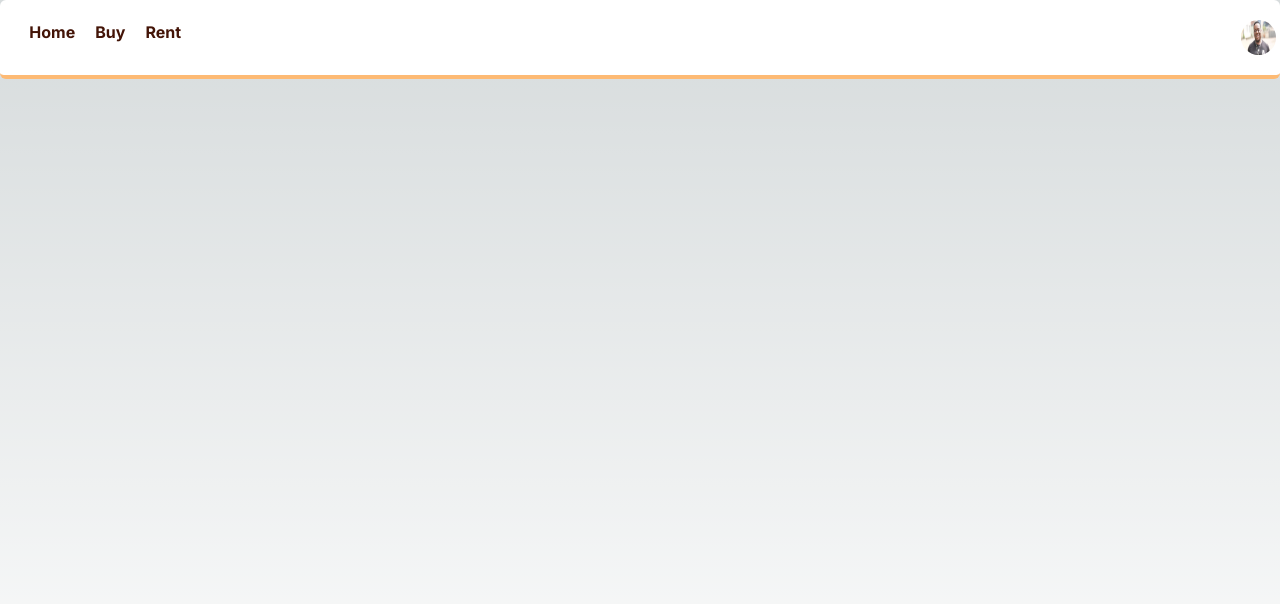
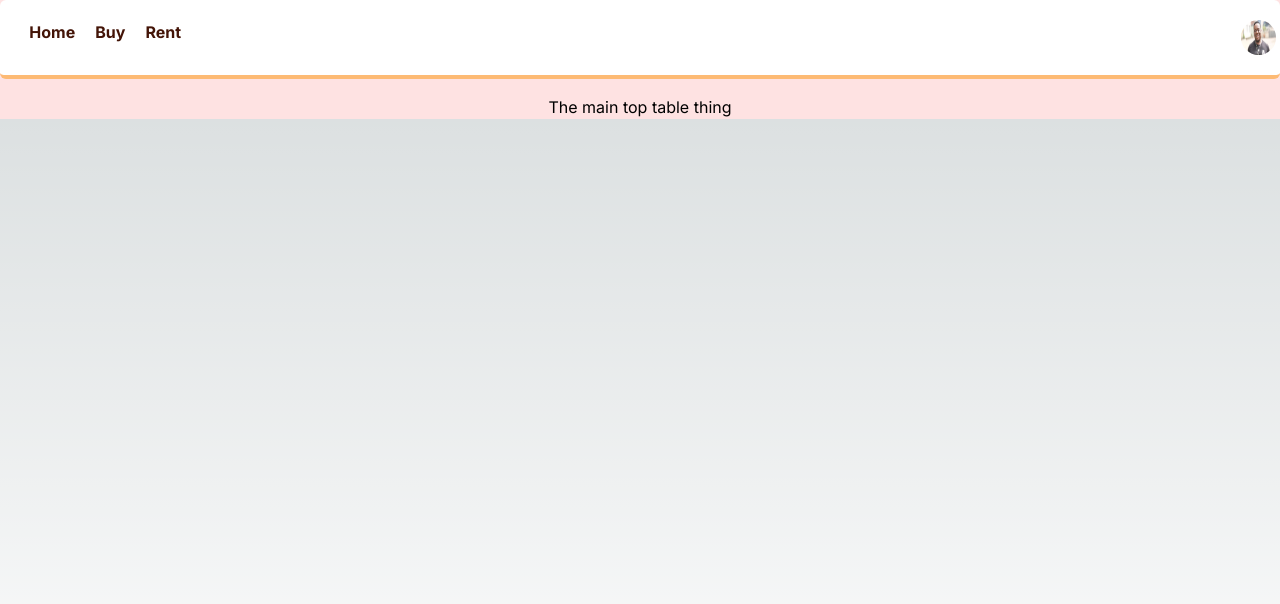
Before and after one commit to Royweru/blocks-real-estate-next-14, a Next.js app: page / in a window 1280 px wide. Shown: the top 604 px of the page. Built offline with nearby package versions, Linux system fonts and the light colour scheme.

Commit message:
modified:   app/globals.css 	modified:   app/layout.tsx 	modified:   app/page.tsx 	new file:   public/images/bg1.jpeg

```diff
--- a/app/globals.css
+++ b/app/globals.css
@@ -17,7 +17,7 @@
 }
 
 body {
-  color: rgb(var(--foreground-rgb));
+  color: black;
   background: linear-gradient(
       to bottom,
       transparent,
--- a/app/layout.tsx
+++ b/app/layout.tsx
@@ -6,7 +6,7 @@ const inter = Inter({ subsets: ['latin'] })
 
 export const metadata: Metadata = {
   title: 'Blocks',
-  description: 'Generated by create next app',
+  description: 'Get a place you can call your home',
 }
 
 export default function RootLayout({
--- a/app/page.tsx
+++ b/app/page.tsx
@@ -2,8 +2,11 @@ import Image from 'next/image'
 import { Navbar } from '@/components/Navbar/main-navbar'
 export default function Home() {
   return (
-    <main className="flex min-h-screen flex-col  justify-between p-0 w-full">
+    <main className="flex min-h-screen flex-col  justify-between p-0 w-full ">
+      <div className=" w-full h-2/4 bg-red-100 flex flex-col justify-start items-center space-y-8">
       <Navbar />
+         The main top table thing
+      </div>
     </main>
   )
 }
```
Also changed, not shown: public/images/bg1.jpeg (added).
